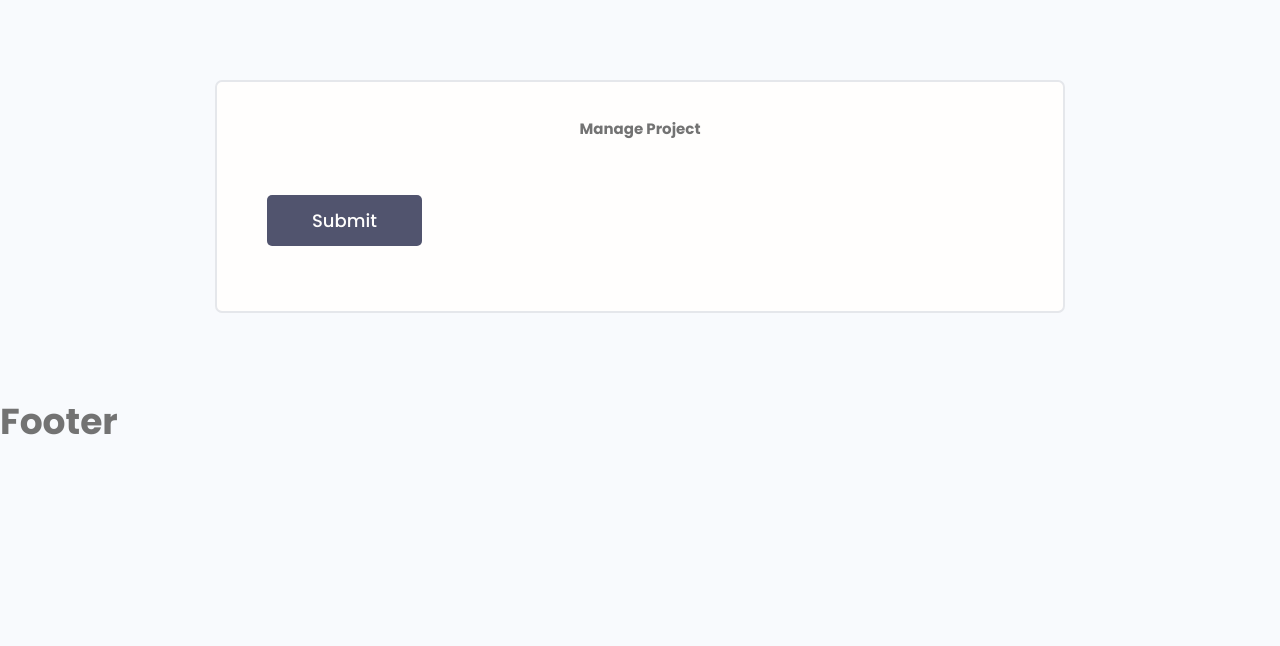
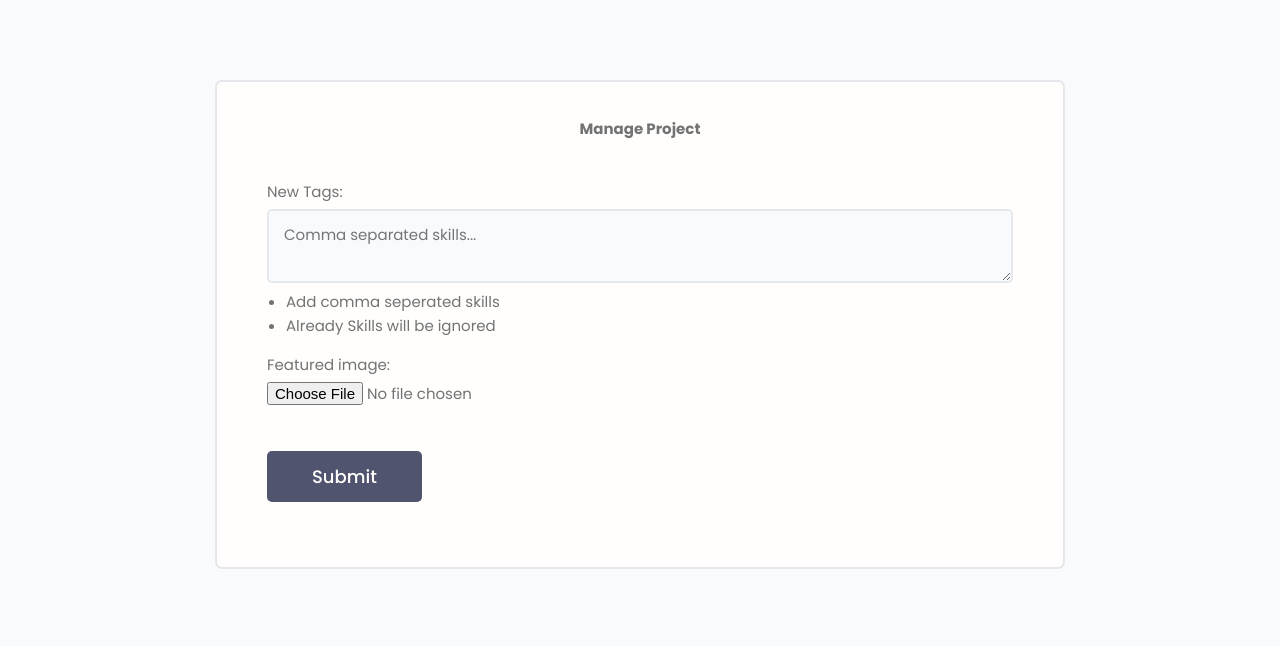
Before and after one commit to Aemal-shirzai/devcommunity, a Django app: template project/templates/project/create_edit.html in a window 1280 px wide. Shown: the part 77-723 px from the top of the page. Run offline with Django 3.2, Linux system fonts and the light colour scheme; the template is opened without the code that fills it, so the values that code supplies are empty, except form fields; tables that the repository leaves empty hold one stand-in row (values such as "Sample post"); form fields are guessed from the names that the template uses.

Commit message:
[IMP] Add functionality to add new tags to project.

```diff
--- a/project/forms.py
+++ b/project/forms.py
@@ -10,6 +10,9 @@
         exclude = ('owner',)
         widgets = {
             'tags': forms.CheckboxSelectMultiple()
+        }
+        labels = {
+            'tags': 'Already existed tags.'
         }
 
     def __init__(self, *args, **kwargs):
--- a/project/models.py
+++ b/project/models.py
@@ -7,8 +7,8 @@
     desciption = models.TextField(max_length=3000, null=True, blank=True)
     demo_link = models.CharField(max_length=400, null=True, blank=True)
     source_link = models.CharField(max_length=400, null=True, blank=True)
+    tags = models.ManyToManyField("Tag", related_name='projects')
     featured_image = models.ImageField(upload_to="projects", null=True, default='default.png')
-    tags = models.ManyToManyField("Tag", related_name='projects')
 
     create_date = models.DateTimeField(auto_now_add=True)
     update_date = models.DateTimeField(auto_now=True)
--- a/project/templates/project/create_edit.html
+++ b/project/templates/project/create_edit.html
@@ -12,11 +12,25 @@
                 <form class="form" action="" method="POST" enctype="multipart/form-data">
                     {% csrf_token %}
                     {% for field in form %}
-                        <div class="form__field">
-                            <label for="formInput#text">{{ field.label }}: </label>
-                            {{ field }}
-                        </div>
+                        {% if field.name != 'featured_image' %}
+                            <div class="form__field">
+                                <label>{{ field.label }}: </label>
+                                {{ field }}
+                            </div>
+                        {% endif %}
                     {% endfor %}
+                    <div class="form__field">
+                        <label>New Tags: </label>
+                        <textarea class="input" name="new_tags" placeholder='Comma separated skills...'></textarea>
+                        <ul style="margin-left: 19px">
+                            <li>Add comma seperated skills</li>
+                            <li>Already Skills will be ignored</li>
+                        </ul>
+                    </div>
+                    <div class="form__field">
+                        <label>{{ form.featured_image.label }}: </label>
+                        {{ form.featured_image }}
+                    </div>
                     <input class="btn btn--sub btn--lg  my-md" type="submit" value="Submit" />
                 </form>
             </div>
```
Also changed, not shown: project/views.py (+15 -2 lines), static/img/projects/IMG_4121.jpeg (added).
